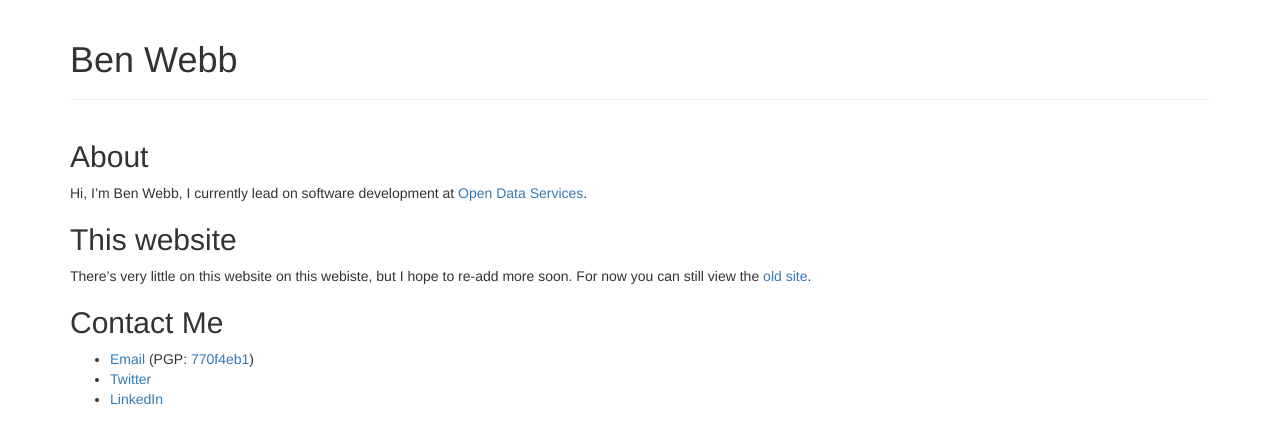
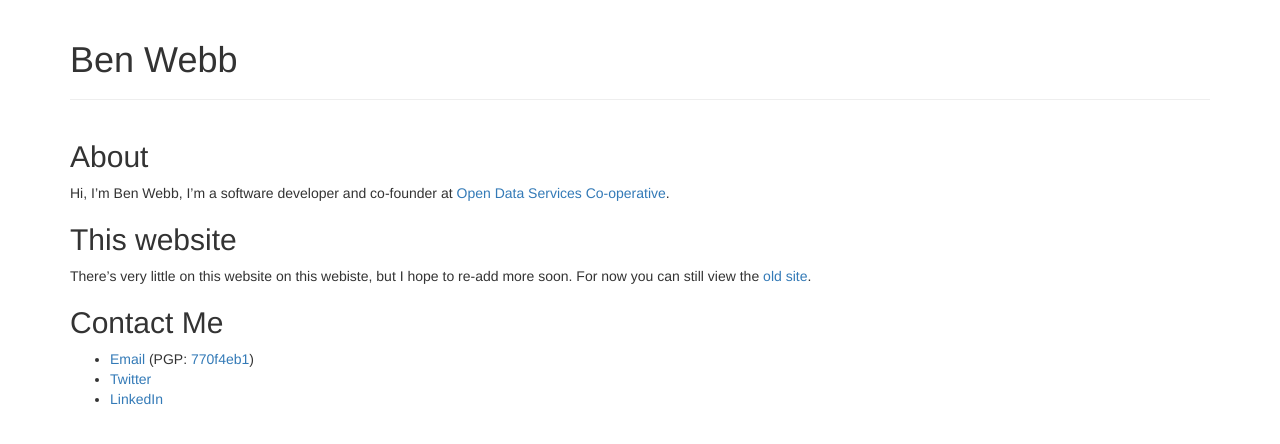
Before and after one commit to Bjwebb/bjwebb.co.uk, a Jekyll site: the page built from index.md, in a window 1280 px wide. Shown: the top 444 px of the page. Built offline with Jekyll 4.4.1, drawn with Linux system fonts in a browser that asks for light colours; our own code applies the rules of GitHub Pages for plain Markdown files.

Commit message:
Update the about section

```diff
--- a/index.md
+++ b/index.md
@@ -4,7 +4,7 @@ layout: default
 
 ## About
 
-Hi, I'm Ben Webb, I currently lead on software development at [Open Data Services](http://opendataservices.coop/).
+Hi, I'm Ben Webb, I'm a software developer and co-founder at [Open Data Services Co-operative](http://opendataservices.coop/).
 
 ## This website
 
```
